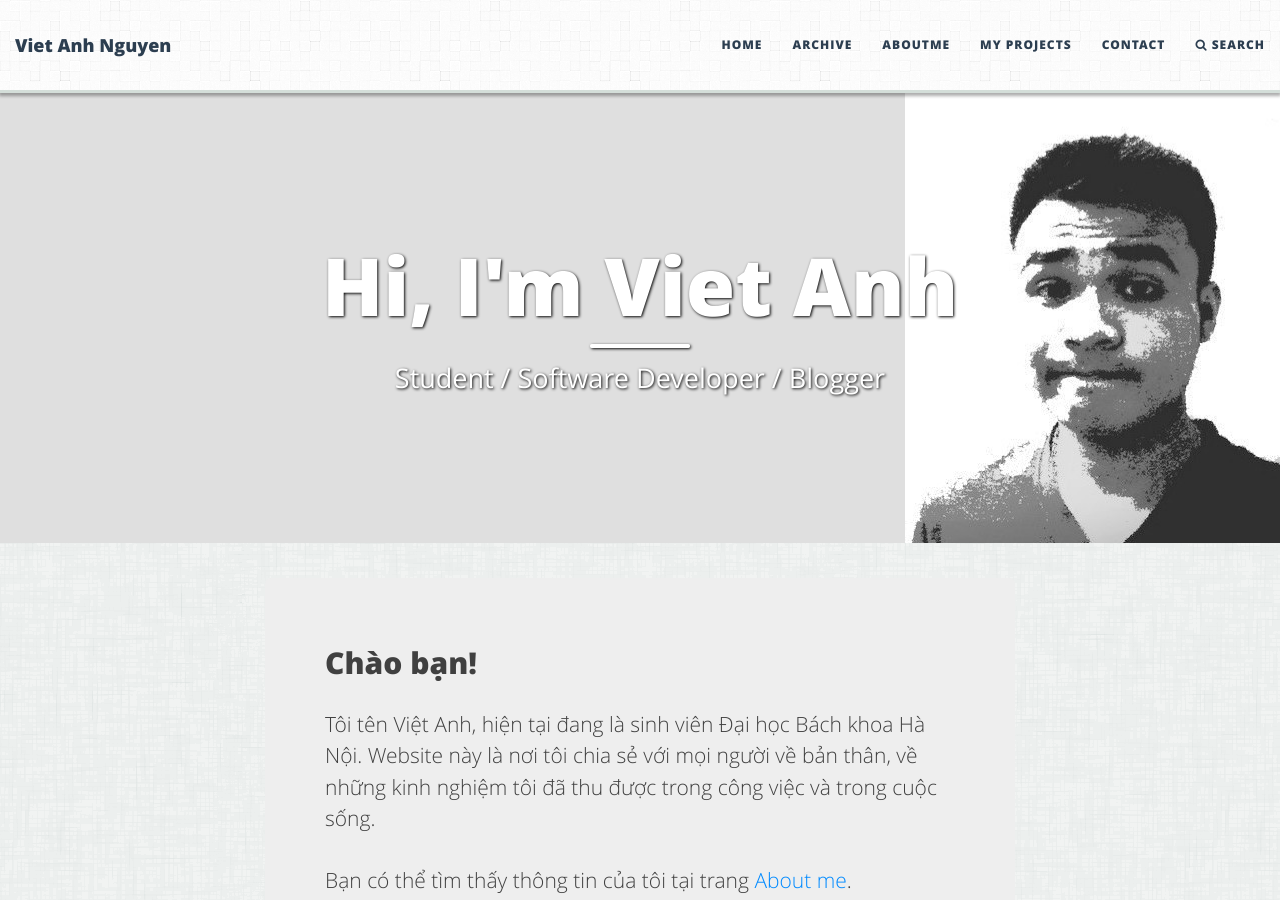
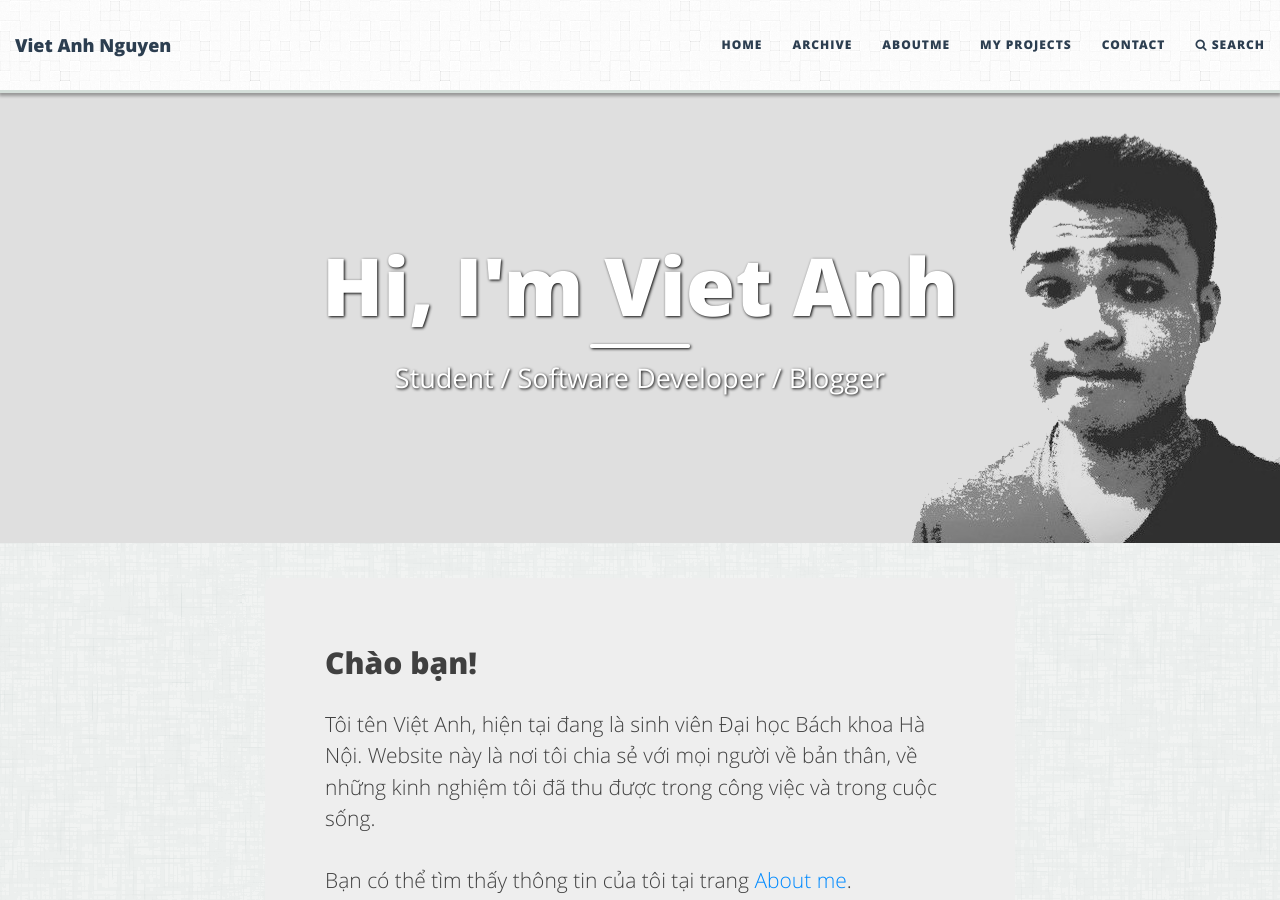
Before and after one commit to diglink/vietanhdev.github.io, a Jekyll site: the page built from index.html, in a window 1280 px wide and 900 px high. Built offline with Jekyll 4.4.1, drawn with Linux system fonts in a browser that asks for light colours; the list of posts is cut into pages by our own code.

Commit message:
change bigimg of homepage

```diff
--- a/index.html
+++ b/index.html
@@ -4,7 +4,7 @@ meta-title: "VietAnhDev's Homepage - Nguyễn Việt Anh"
 meta-description: "The website of VietAnhDev (Nguyễn Việt Anh) - where I share with the world about my life, my work and my hobbies. - Chia sẻ về cuộc sống và những điều thú vị Việt Anh đã làm."
 title: "Hi, I'm Viet Anh"
 subtitle: Student / Software Developer / Blogger
-bigimg: "/files/background/vietanhdev.jpg"
+bigimg: "/files/background/vietanhdev.png"
 ---
 <div class="main-explain-area jumbotron">
 	<h2>Chào bạn!</h2>
```
Also changed, not shown: files/background/vietanhdev.png (added).
